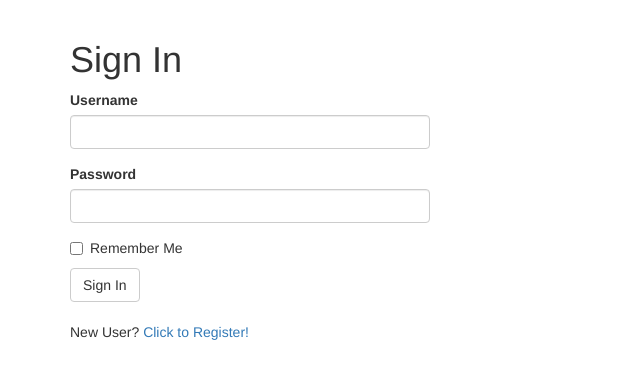
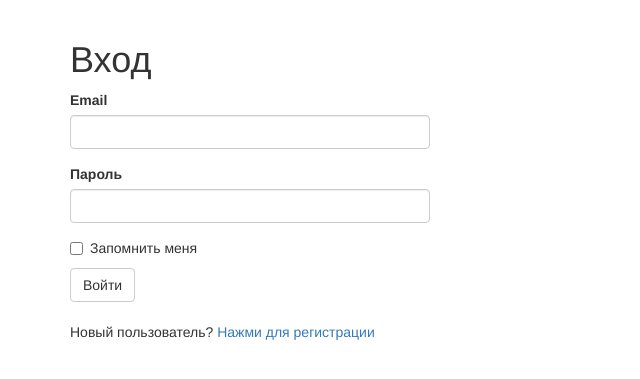
Before and after one commit to klimon69/Rest_api, a Flask app: page /login in a window 1280 px wide. Shown: the part 52-431 px from the top of the page, without its empty margins (0-640 px from the left). Run offline with Flask 2, Linux system fonts and the light colour scheme; some libraries are stand-ins or nearby versions.

Commit message:
1. Удалено подключение к SQLite 2. Добавлено подключение к POSTGRESQL 3. Добавлена страница пользователя 4. Прописан порт запуска сервиса(для докера) 5. Добавлены sqlalchemy таблицы-представления 6. Реализован запрос курсов валют по api 7. Написана логика отображения, отправки, расчёта валют согласно курсов и заданию 8. Подкорректирована навигация

```diff
--- a/app/__init__.py
+++ b/app/__init__.py
@@ -12,6 +12,9 @@ migrate = Migrate(app, db)
 login = LoginManager(app)
 login.login_view = 'login'
 
+
+
+
 bootstrap = Bootstrap(app)
 
 from app import routes, models
--- a/app/forms.py
+++ b/app/forms.py
@@ -1,30 +1,37 @@
 from flask_wtf import FlaskForm
-from wtforms import StringField, PasswordField, BooleanField, SubmitField
-from wtforms.validators import ValidationError, DataRequired, Email, EqualTo
-from app.models import User
+from wtforms import StringField, PasswordField, BooleanField, SubmitField, SelectField
+from wtforms.validators import ValidationError, DataRequired, Email, EqualTo, Required, Regexp
+from app.models import Users
 
 class LoginForm(FlaskForm):
-    username = StringField('Username', validators=[DataRequired()])
-    password = PasswordField('Password', validators=[DataRequired()])
-    remember_me = BooleanField('Remember Me')
-    submit = SubmitField('Sign In')
+    email = StringField('Email', validators=[DataRequired()])
+    password = PasswordField('Пароль', validators=[DataRequired()])
+    remember_me = BooleanField('Запомнить меня')
+    submit = SubmitField('Войти')
 
+class SendMoneyForm(FlaskForm):
+    recipient = StringField('Получатель', validators=[DataRequired(), Email()])
+    amount = StringField('Сумма', validators=[DataRequired(), Regexp(regex=r'[0-9]')])
+    submit = SubmitField('Отправить')
 
 
 class RegistrationForm(FlaskForm):
-    username = StringField('Username', validators=[DataRequired()])
+    reg_balance = StringField('Начальный баланс', validators=[DataRequired()])
+    #currency = StringField('Валюта счета', validators=[DataRequired()])
     email = StringField('Email', validators=[DataRequired(), Email()])
-    password = PasswordField('Password', validators=[DataRequired()])
+    password = PasswordField('Пароль', validators=[DataRequired()])
     password2 = PasswordField(
-        'Repeat Password', validators=[DataRequired(), EqualTo('password')])
-    submit = SubmitField('Register')
+        'Повторите пароль', validators=[DataRequired(), EqualTo('password')])
+    currency_choises = [('1', 'EUR'), ('2', 'USD'), ('3', 'GPB'), ('4', 'RUB'), ('5', 'BTC')]
+    currency = SelectField(u'Валюта счета', choices = currency_choises, validators = [Required()])
+    submit = SubmitField('Регистрация')
 
-    def validate_username(self, username):
-        user = User.query.filter_by(username=username.data).first()
+    def validate_username(self, email):
+        user = Users.query.filter_by(email=email.data).first()
         if user is not None:
             raise ValidationError('Please use a different username.')
 
     def validate_email(self, email):
-        user = User.query.filter_by(email=email.data).first()
+        user = Users.query.filter_by(email=email.data).first()
         if user is not None:
-            raise ValidationError('Please use a different email address.')
+            raise ValidationError('Пользователь с таким email уже зарегистрирован в системе')
--- a/app/routes.py
+++ b/app/routes.py
@@ -4,35 +4,75 @@ from app import app
 from flask import render_template, flash, redirect, url_for
 from app.forms import LoginForm
 from flask_login import current_user, login_user, logout_user
-from app.models import User
+from app.models import Users, Transactions
 from flask_login import login_required
 from flask import request
 from werkzeug.urls import url_parse
 from app import db
-from app.forms import RegistrationForm
+from app.forms import RegistrationForm, SendMoneyForm
+import requests
 
 
-@app.route('/')
-@app.route('/index')
+
+
+@app.route('/', methods=['GET', 'POST'])
+@app.route('/index', methods=['GET', 'POST'])
 @login_required
 def index():
-    user = {'username': 'Эльдар Рязанов'}
-    posts = [
-        {
-            'author': {'username': 'John'},
-            'body': 'Beautiful day in Portland!'
-        },
-        {
-            'author': {'username': 'Susan'},
-            'body': 'The Avengers movie was so cool!'
-        },
-        {
-            'author': {'username': 'Ипполит'},
-            'body': 'Какая гадость эта ваша заливная рыба!!'
-        }
-    ]
-    return render_template("index.html", title='Home Page', posts=posts)
 
+
+    base_curr = current_user.currency
+    if base_curr == 'BTC':
+        curr_data = 'Путин: "Криптовалюты используют для мошенничества и терроризма." Вы не можете совершать операции с данной валютой.'
+
+        return render_template("btc.html", curr_data=curr_data)
+
+    form = SendMoneyForm()
+    response = requests.get('https://api.exchangeratesapi.io/latest?base=' + base_curr)
+    curr_data = response.json()
+
+    #Забераем список валют EUR, USD, GPB, RUB, BTC
+
+    curr_list = ['EUR', 'USD', 'GBP', 'RUB']
+    if base_curr in curr_list: curr_list.remove(base_curr)
+    dict_of_currs = { i : curr_data["rates"][i] for i in curr_list }
+
+
+    if form.validate_on_submit():
+        recipient = Users.query.filter_by(email=form.recipient.data).first()
+        if recipient is None:
+            flash('Получатель не найден')
+            user_transactions = Transactions.query.filter_by(send_from=current_user.email).all()
+            return redirect(url_for('index'))
+
+        if int(form.amount.data) > int(current_user.reg_balance):
+            flash('На вашем счёте недостаточно  средств')
+            return redirect(url_for('index'))
+
+        #Считаем конвертацию
+        rate = curr_data["rates"][recipient.currency]
+        amnt = form.amount.data
+
+        send_to_recipient = (float(rate)*int(amnt))/1
+
+        Users.query.filter_by(email=form.recipient.data).update({'reg_balance': int(recipient.reg_balance) + int(send_to_recipient)})
+        db.session.commit()
+        Users.query.filter_by(email=current_user.email).update({'reg_balance': int(current_user.reg_balance) - int(form.amount.data)})
+        db.session.commit()
+        transaction = Transactions(send_from=current_user.email,
+        			 			   send_to=recipient.email,
+        			 			   send_amount=form.amount.data)
+        db.session.add(transaction)
+        db.session.commit()
+
+        #user_transactions = Transactions.filter_by(email=current_user.email).all()
+
+        flash('Перевод успешно выполнен')
+    user_transactions = Transactions.query.filter_by(send_from=current_user.email).all()
+    form.recipient.data = ""
+    form.amount.data = ""
+
+    return render_template("index.html", title='', form=form, user_transactions=user_transactions, curr_data=dict_of_currs)
 
 
 @app.route('/login', methods=['GET', 'POST'])
@@ -41,7 +81,7 @@ def login():
         return redirect(url_for('index'))
     form = LoginForm()
     if form.validate_on_submit():
-        user = User.query.filter_by(username=form.username.data).first()
+        user = Users.query.filter_by(email=form.email.data).first()
         if user is None or not user.check_password(form.password.data):
             flash('Invalid username or password')
             return redirect(url_for('login'))
@@ -63,21 +103,13 @@ def register():
         return redirect(url_for('index'))
     form = RegistrationForm()
     if form.validate_on_submit():
-        user = User(username=form.username.data, email=form.email.data)
+        user = Users(reg_balance=form.reg_balance.data,
+        			 currency= dict(form.currency.choices).get(form.currency.data),
+        			 email=form.email.data)
+
         user.set_password(form.password.data)
         db.session.add(user)
         db.session.commit()
-        flash('Congratulations, you are now a registered user!')
+        flash('Теперь вы зарегестрированный пользователь!')
         return redirect(url_for('login'))
     return render_template('register.html', title='Register', form=form)
-
-
-@app.route('/user/<username>')
-@login_required
-def user(username):
-    user = User.query.filter_by(username=username).first_or_404()
-    posts = [
-        {'author': user, 'body': 'Test post #1'},
-        {'author': user, 'body': 'Test post #2'}
-    ]
-    return render_template('user.html', user=user, posts=posts)
--- a/app/templates/base.html
+++ b/app/templates/base.html
@@ -1,7 +1,7 @@
 {% extends 'bootstrap/base.html' %}
 
 {% block title %}
-    {% if title %}{{ title }} - Microblog{% else %}Welcome to Microblog{% endif %}
+    {% if title %}{{ title }} - REST API{% else %}REST API | {% endif %}
 {% endblock %}
 
 {% block navbar %}
@@ -16,19 +16,11 @@
                 </button>
                 <a class="navbar-brand" href="{{ url_for('index') }}">Home</a>
             </div>
-
-<!--
-            <div class="collapse navbar-collapse" id="bs-example-navbar-collapse-1">
-                <ul class="nav navbar-nav">
-                    <li><a href="{{ url_for('index') }}">Home</a></li>
-
-                </ul>
--->
                 <ul class="nav navbar-nav navbar-right">
                     {% if current_user.is_anonymous %}
                     <li><a href="{{ url_for('login') }}">Login</a></li>
                     {% else %}
-                    <li><a href="{{ url_for('user', username=current_user.username) }}">Profile</a></li>
+
                     <li><a href="{{ url_for('logout') }}">Logout</a></li>
                     {% endif %}
                 </ul>
--- a/app/templates/login.html
+++ b/app/templates/login.html
@@ -5,13 +5,13 @@
 
 
 {% block app_content %}
-    <h1>Sign In</h1>
+    <h1>Вход</h1>
     <div class="row">
         <div class="col-md-4">
             {{ wtf.quick_form(form) }}
         </div>
     </div>
     <br>
-    <p>New User? <a href="{{ url_for('register') }}">Click to Register!</a></p>
+    <p>Новый пользователь? <a href="{{ url_for('register') }}">Нажми для регистрации</a></p>
 
 {% endblock %}
--- a/rest_api.py
+++ b/rest_api.py
@@ -1,4 +1,4 @@
 from app import app
 
 if __name__ == '__main__':
-  app.run(host='0.0.0.0', port=5000)
+  app.run(host='0.0.0.0', port=5000, debug=True)
```
Also changed, not shown: app/models.py (+12 -10 lines), app/templates/index.html (+41 -4 lines), app/templates/register.html (+52 -8 lines), app/templates/user.html (deleted, +0 -14 lines), config.py (+13 -2 lines), app.db.
